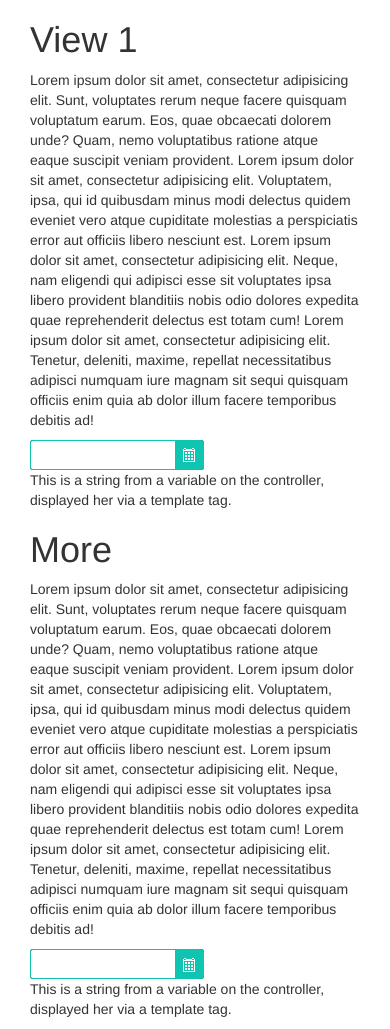
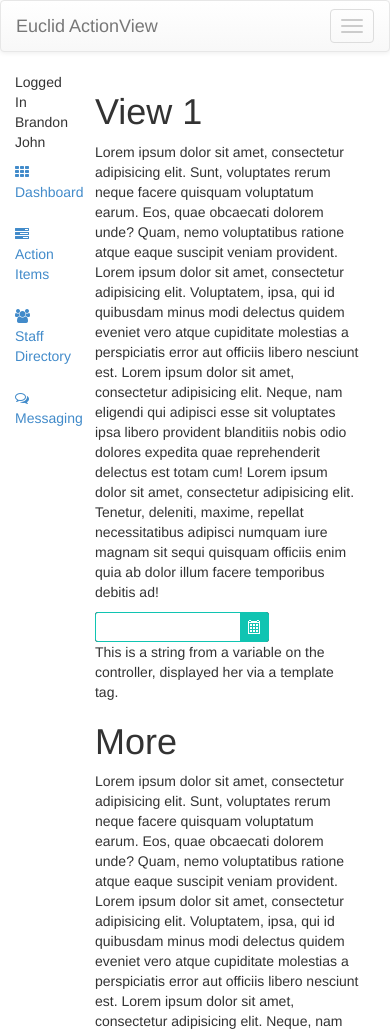
Before and after one commit to BrandonJF/EAV_Support, a plain HTML site: page index.html in a window 390 px wide. Shown: the top 1029 px of the page. Drawn offline with nearby package versions, Linux system fonts and the light colour scheme.

Commit message:
Added in full layout structure to index

```diff
--- a/index.html
+++ b/index.html
@@ -2,7 +2,10 @@
 <!--[if lt IE 7]>      <html class="no-js lt-ie9 lt-ie8 lt-ie7"> <![endif]-->
 <!--[if IE 7]>         <html class="no-js lt-ie9 lt-ie8"> <![endif]-->
 <!--[if IE 8]>         <html class="no-js lt-ie9"> <![endif]-->
-<!--[if gt IE 8]><!--> <html class="no-js" ng-app="ksa3"> <!--<![endif]-->
+<!--[if gt IE 8]><!-->
+<html class="no-js" ng-app="ksa3">
+<!--<![endif]-->
+
 <head>
     <script src="https://ajax.googleapis.com/ajax/libs/angularjs/1.2.0/angular.min.js"></script>
     <script src="app/modules/angular-route.min.js"></script>
@@ -35,15 +38,70 @@
     <script src="js/jquery.min.js"></script>
     <!-- Kendo UI Web combined JavaScript -->
     <script src="js/kendo.web.min.js"></script>
+    <!--    Font Awesome Icons-->
+    <link href="//netdna.bootstrapcdn.com/font-awesome/4.0.3/css/font-awesome.css" rel="stylesheet">
 
 </head>
+
 <body ng-controller="MainController">
+    <nav class="navbar navbar-default" role="navigation">
+        <!-- Brand and toggle get grouped for better mobile display -->
+        <div class="navbar-header">
+            <button type="button" class="navbar-toggle" data-toggle="collapse" data-target="#bs-example-navbar-collapse-1">
+                <span class="sr-only">Toggle navigation</span>
+                <span class="icon-bar"></span>
+                <span class="icon-bar"></span>
+                <span class="icon-bar"></span>
+            </button>
+            <a class="navbar-brand" href="#">Euclid ActionView</a>
+        </div>
+        <div class="collapse navbar-collapse" id="bs-example-navbar-collapse-1">
+            </ul>
+            <!--
+            <ul class="nav navbar-nav navbar-right">
+
+                <li class="dropdown">
+                    <a href="#" class="dropdown-toggle" data-toggle="dropdown">Dropdown
+                        <b class="caret"></b>
+                    </a>
+                    <ul class="dropdown-menu">
+                        <li>
+                            <a href="#">Action</a>
+                        </li>
+                        <li>
+                            <a href="#">Another action</a>
+                        </li>
+                        <li>
+                            <a href="#">Something else here</a>
+                        </li>
+                        <li class="divider"></li>
+                        <li>
+                            <a href="#">Separated link</a>
+                        </li>
+                    </ul>
+-->
+            </li>
+            </ul>
+        </div>
+        <!-- /.navbar-collapse -->
+    </nav>
+
     <!--[if lt IE 7]>
             <p class="browsehappy">You are using an <strong>outdated</strong> browser. Please <a href="http://browsehappy.com/">upgrade your browser</a> to improve your experience.</p>
         <![endif]-->
 
     <!-- Add your site or application content here -->
-        <div class="container" ng-view>
+    <div class="container-full">
+        <!--    <div class="container-full" ng-view>-->
+
+        <div class="col-xs-2 leftNav">
+            <div class="row userDisplay">
+               <div class="col-xs-12">Logged In<br><span>Brandon John</span></div>
+            </div>
+            <ng-include src="'app/views/leftNav.htm'">
+                <ng-include>
+        </div>
+        <div class="col-xs-10 contentArea" ng-view>content</div>
 
 
     </div>
@@ -68,4 +126,5 @@
     <script src="js/main.js"></script>
     <script src="//netdna.bootstrapcdn.com/bootstrap/3.0.2/js/bootstrap.min.js"></script>
 </body>
+
 </html>
```
Lines whose indentation alone changed are shown as unchanged.
